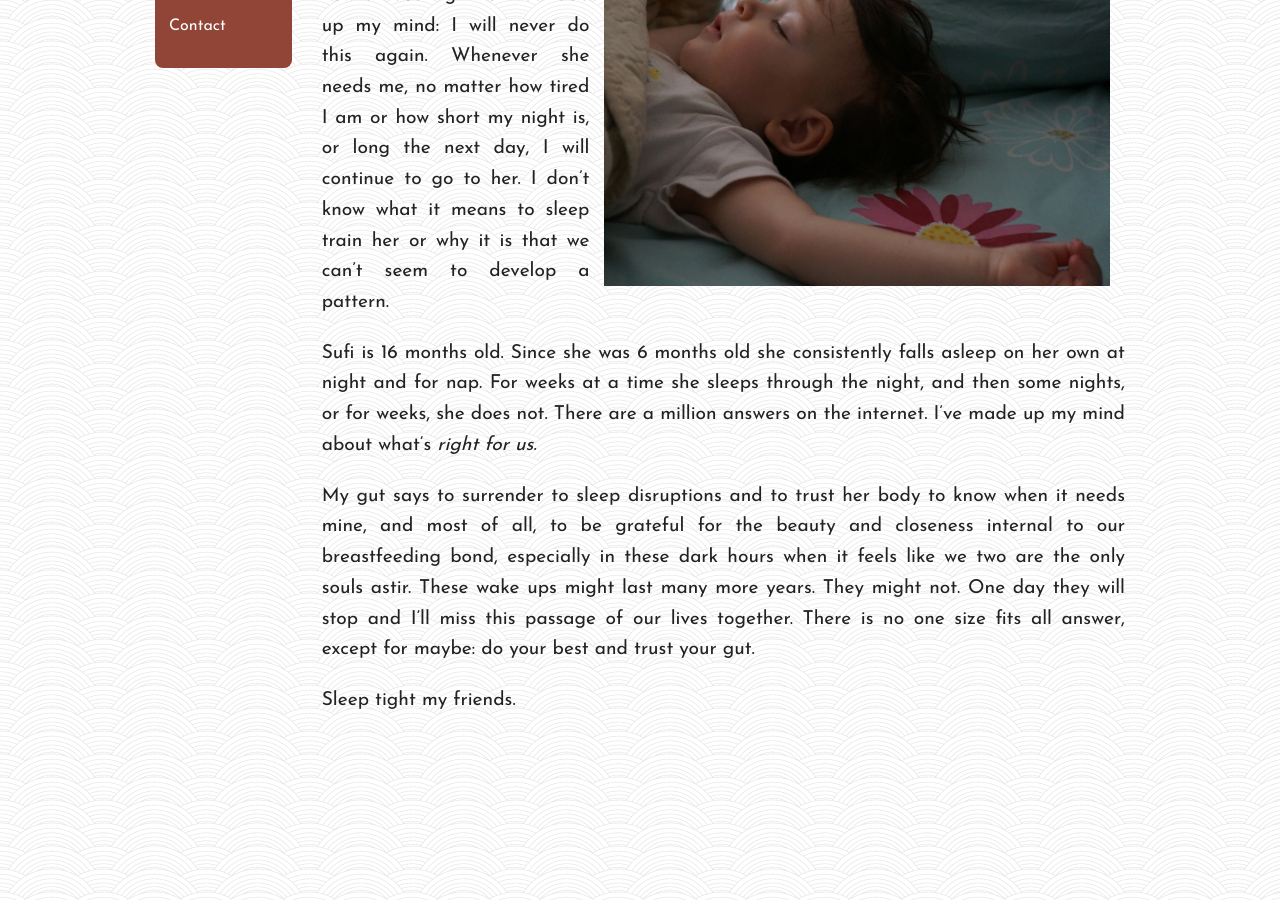
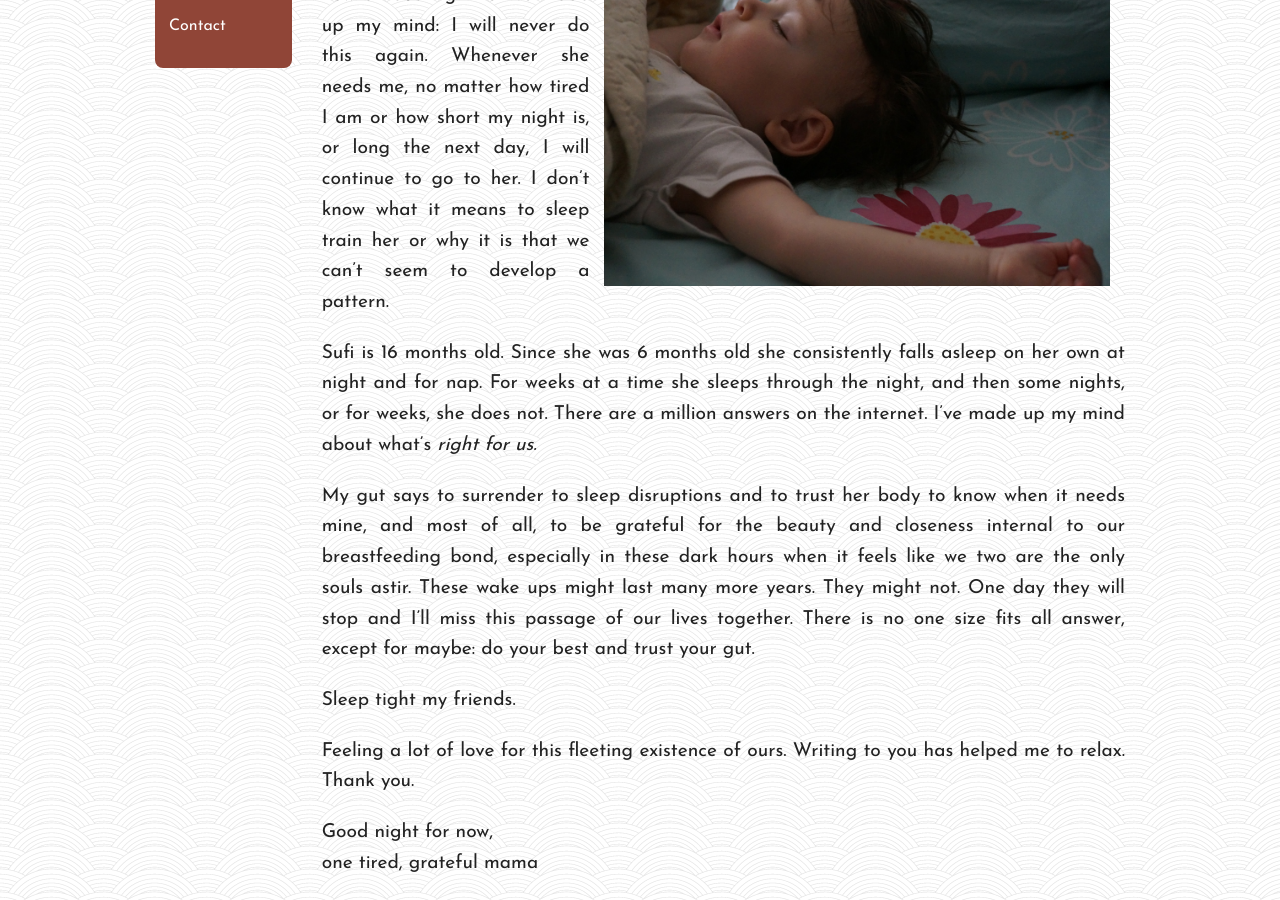
Before and after one commit to austinmbrown/bright-birthing, a Jekyll site: the page built from _posts/2016-04-13-the-only-souls-astir.md, in a window 1280 px wide and 900 px high, scrolled down 583 px. Built offline with Jekyll 4.4.1, drawn with Linux system fonts in a browser that asks for light colours; comment, search, counter and statistics services are not loaded.

Commit message:
fix blog post

```diff
--- a/_posts/2016-04-13-the-only-souls-astir.md
+++ b/_posts/2016-04-13-the-only-souls-astir.md
@@ -22,3 +22,8 @@ Sufi is 16 months old. Since she was 6 months old she consistently falls asleep
 My gut says to surrender to sleep disruptions and to trust her body to know when it needs mine, and most of all, to be grateful for the beauty and closeness internal to our breastfeeding bond, especially in these dark hours when it feels like we two are the only souls astir. These wake ups might last many more years. They might not. One day they will stop and I'll miss this passage of our lives together. There is no one size fits all answer, except for maybe: do your best and trust your gut.
 
 Sleep tight my friends.
+
+Feeling a lot of love for this fleeting existence of ours. Writing to you has helped me to relax. Thank you.
+
+Good night for now,<br>
+one tired, grateful mama
```
